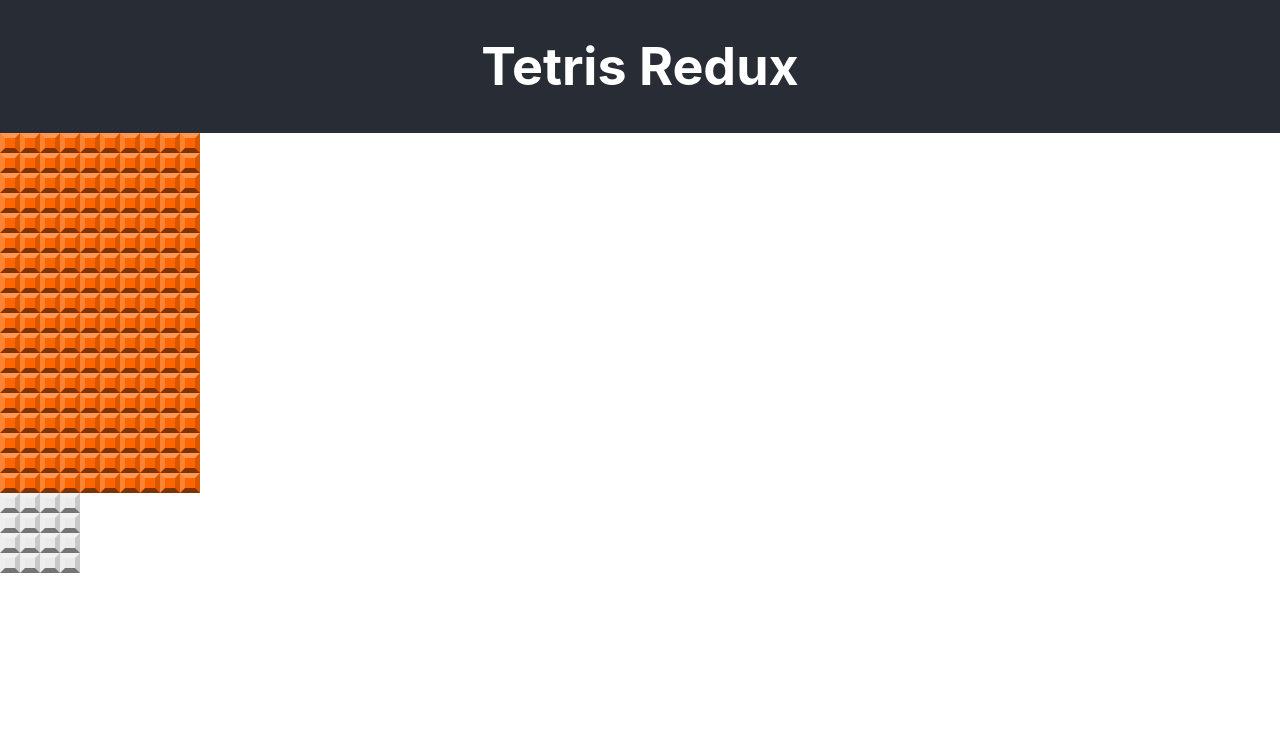
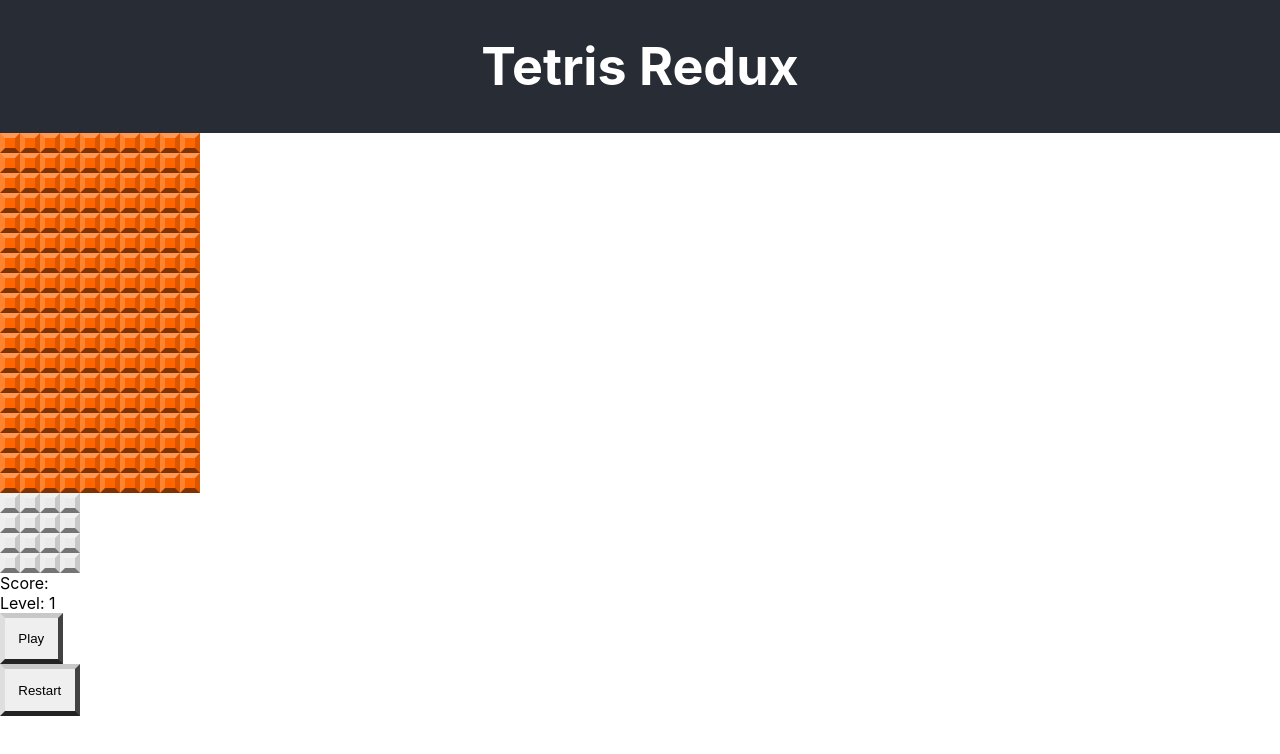
Before and after one commit to AcidicNic/tetris, a React (Create React App) app: page / in a window 1280 px wide. Shown: the top 754 px of the page. Built offline with nearby package versions, Linux system fonts and the light colour scheme.

Commit message:
Added ScoreBoard

```diff
--- a/src/App.js
+++ b/src/App.js
@@ -2,6 +2,7 @@ import './App.css';
 
 import GridBoard from './components/GridBoard'
 import NextBlock from './components/NextBlock'
+import ScoreBoard from './components/ScoreBoard'
 
 function App() {
   return (
@@ -11,6 +12,7 @@ function App() {
       </header>
       <GridBoard />
       <NextBlock />
+      <ScoreBoard />
     </div>
   );
 }
--- /dev/null
+++ b/src/components/ScoreBoard.js
@@ -0,0 +1,14 @@
+import React from 'react'
+
+export default function ScoreBoard(props) {
+  return (
+    <div className="score-board">
+      <div>Score:{ props.score }</div>
+      <div>Level: 1</div>
+      <button className="score-board-button" onClick={ (e) => {
+      }}>Play</button>
+      <button className="score-board-button" onClick={ (e) => {
+      }}>Restart</button>
+    </div>
+  )
+}
--- a/src/index.css
+++ b/src/index.css
@@ -100,3 +100,13 @@ body {
   grid-template-columns: repeat(4, var(--tile-size));
   align-self: flex-start;
 }
+
+.score-board-button {
+  display: block;
+  padding: 1em;
+  border-width: 5px;
+  border-top-color: var(--button-color-t);
+  border-left-color: var(--button-color-l);
+  border-right-color: var(--button-color-r);
+  border-bottom-color: var(--button-color-b);
+}
```
